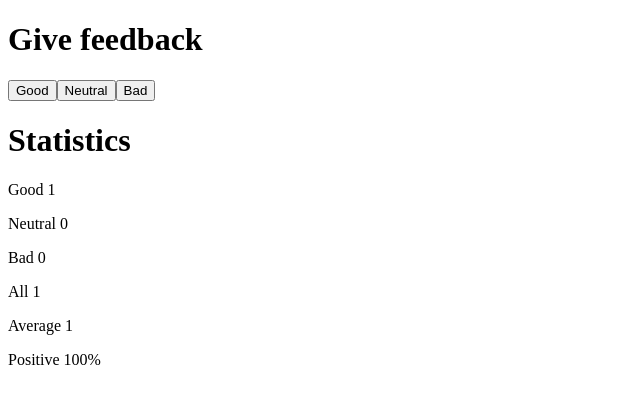
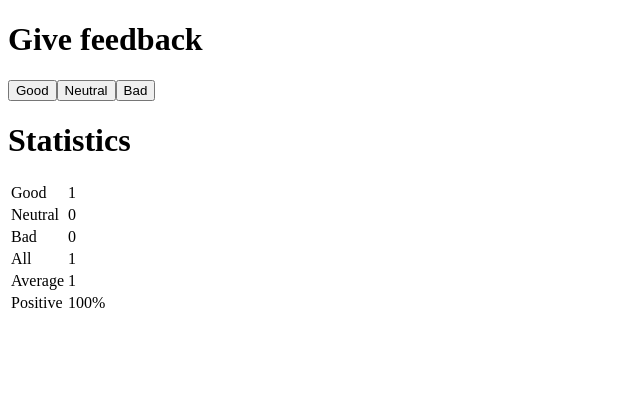
Before and after one commit to FremyCode/FullStackOpen2022, a React (Create React App) app: page / in a window 1280 px wide. Both pictures are taken after a click on the button "Good". Shown: the top 404 px of the page, without its empty margins (0-640 px from the left). Built offline with nearby package versions, Linux system fonts and the light colour scheme.

Commit message:
Unicafe step 6
Toteuta tilastojen näyttäminen HTML:n taulukkona

```diff
--- a/src/App.js
+++ b/src/App.js
@@ -56,19 +56,26 @@ const Statistics = (props) => {
   return (
     <div>
       <h1>Statistics</h1>
+      <div>
+        <table>
         <StatisticsLine text="Good" value={props.good}/>
         <StatisticsLine text="Neutral" value={props.neutral}/>
         <StatisticsLine text="Bad" value={props.bad}/>
         <StatisticsLine text="All" value={props.combinedCount}/>
         <StatisticsLine text="Average" value={props.average}/>
         <StatisticsLine text="Positive" value={props.positiveFeedback} sign={props.percentage}/>
+        </table>
+      </div>
+
     </div>
   );
 };
 
 const StatisticsLine = (props) => {
   return (
-    <p>{props.text} {props.value}{props.sign}</p>
+    <tr>
+      <td>{props.text}</td> <td>{props.value}{props.sign}</td>
+    </tr>
   )
 }
 
```
Lines whose indentation alone changed are shown as unchanged.
